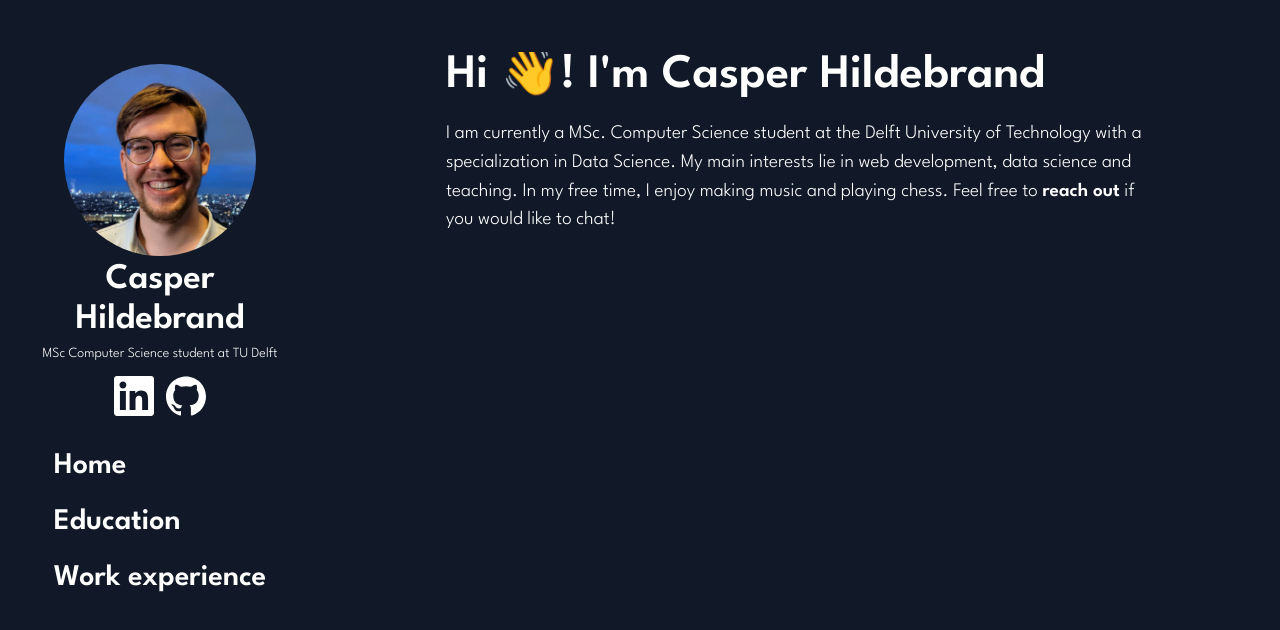
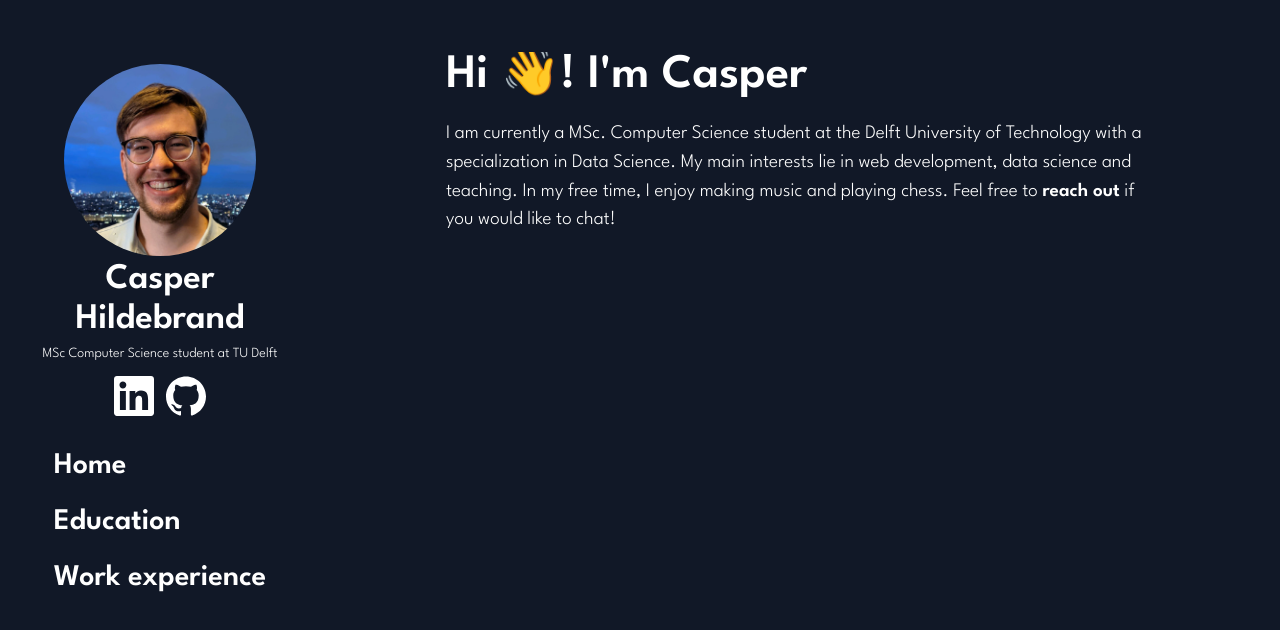
Before and after one commit to CasHil/cashil.github.io, a React (Create React App) app: page / in a window 1280 px wide. Shown: the top 630 px of the page. Built offline with nearby package versions, Linux system fonts and the light colour scheme.

Commit message:
Small update to intro and add custom scrollbar

```diff
--- a/src/components/Intro/Intro.css
+++ b/src/components/Intro/Intro.css
@@ -2,4 +2,9 @@
   color: white;
   font-weight: bold;
   cursor: pointer;
+  transition: 0.2s color ease;
 }
+
+.intro-email:hover {
+  color: rgba(0, 43, 170, 0.61);
+}
--- a/src/components/Intro/Intro.jsx
+++ b/src/components/Intro/Intro.jsx
@@ -5,7 +5,7 @@ import "./Intro.css";
 export default function Intro() {
   return (
     <div className="content">
-      <Heading title="Hi 👋! I'm Casper Hildebrand" animated></Heading>
+      <Heading title="Hi 👋! I'm Casper" animated></Heading>
       <p>
         I am currently a MSc. Computer Science student at the Delft University
         of Technology with a specialization in Data Science. My main interests
--- a/src/index.css
+++ b/src/index.css
@@ -9,6 +9,29 @@ body {
     sans-serif;
   -webkit-font-smoothing: antialiased;
   -moz-osx-font-smoothing: grayscale;
+  overflow-y: scroll;
+}
+
+::-webkit-scrollbar {
+  width: 9px;
+  height: 6px;
+}
+::-webkit-scrollbar-track {
+  border-radius: 10px;
+  background: rgba(0, 0, 0, 0);
+}
+::-webkit-scrollbar-thumb {
+  border-radius: 10px;
+  background: rgba(0, 0, 0, 0.4);
+}
+::-webkit-scrollbar-thumb:hover {
+  background: rgba(0, 0, 0, 0.5);
+}
+::-webkit-scrollbar-thumb:active {
+  background: rgba(0, 0, 0, 0.6);
+}
+::-webkit-scrollbar-thumb:disabled {
+  background: rgba(0, 0, 0, 1);
 }
 
 code {
```
